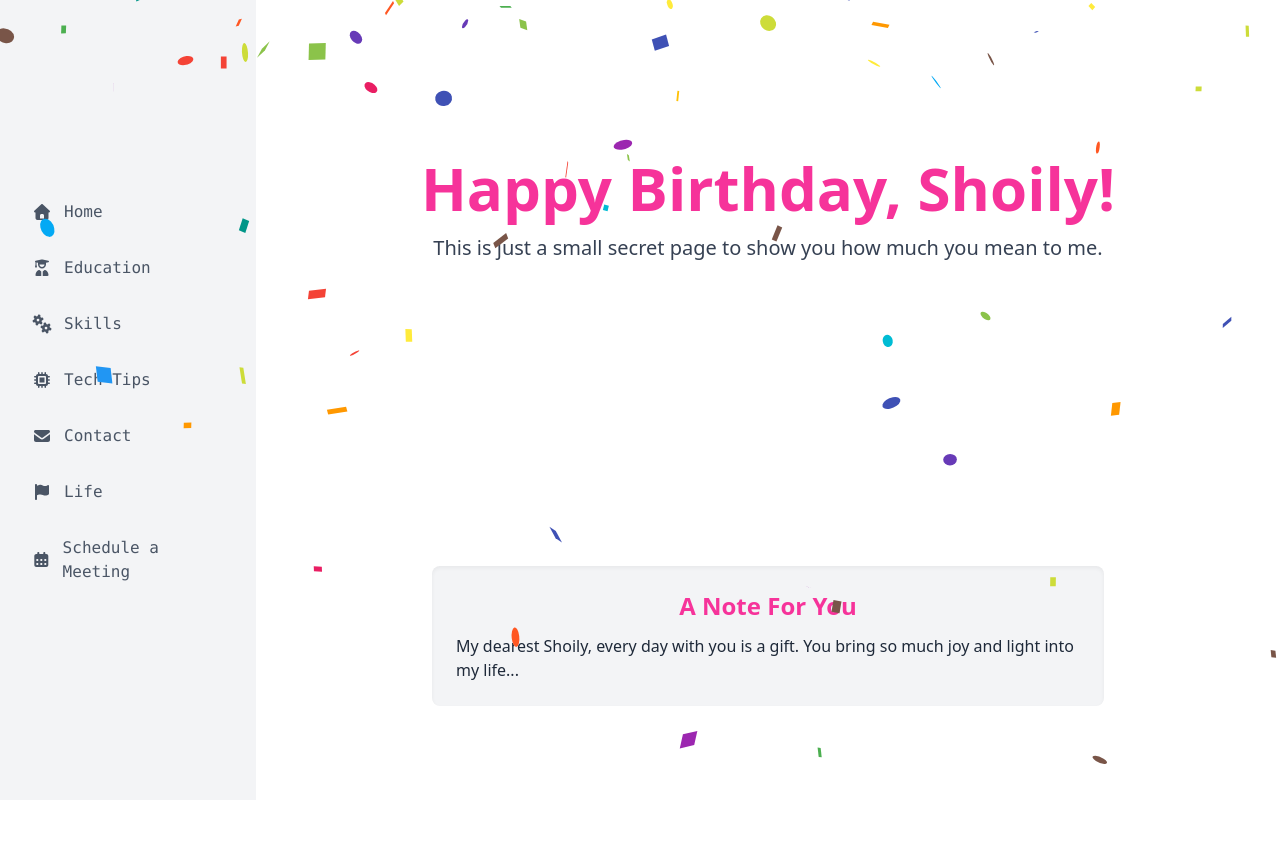
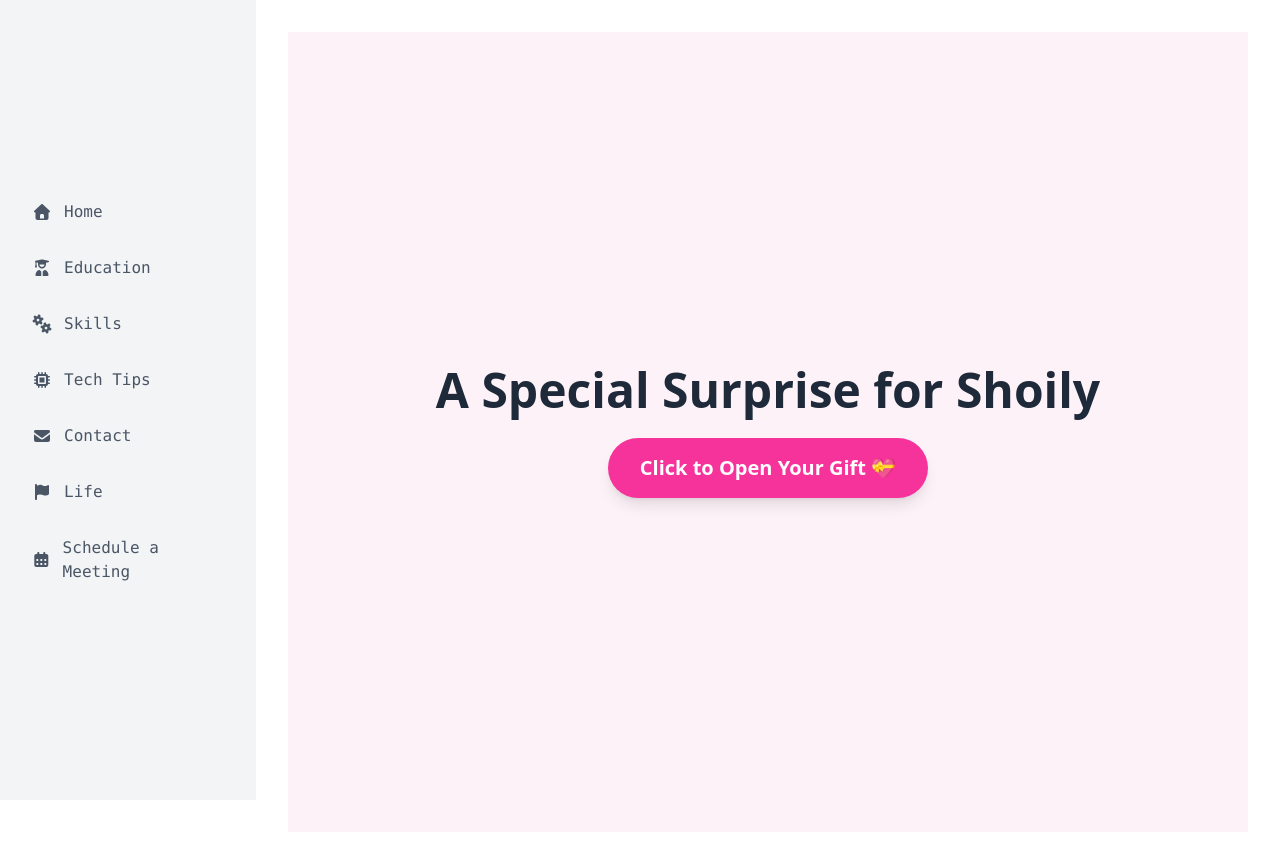
Before and after one commit to zaifears/zaifears-portfolio, a Next.js app: page /shoily in a window 1280 px wide. Built offline with nearby package versions, Linux system fonts and the light colour scheme.

Commit message:
EasterEgg 2.0

```diff
--- a/app/shoily/page.tsx
+++ b/app/shoily/page.tsx
@@ -1,37 +1,52 @@
 // app/shoily/page.tsx
 'use client';
 
-import { useState, useEffect } from 'react';
+import { useState, useRef } from 'react';
 import Image from 'next/image';
 import Confetti from 'react-confetti';
 
 export default function SecretBirthdayPage() {
-  const [isClient, setIsClient] = useState(false);
-  const [showContent, setShowContent] = useState(false);
+  const [isRevealed, setIsRevealed] = useState(false);
+  const audioRef = useRef<HTMLAudioElement>(null);
 
-  useEffect(() => {
-    // This ensures the confetti and audio only run on the client-side
-    setIsClient(true);
-    // Start the fade-in animation after a short delay
-    const timer = setTimeout(() => setShowContent(true), 500);
-    return () => clearTimeout(timer);
-  }, []);
+  const handleRevealClick = () => {
+    setIsRevealed(true);
+    // The user's click allows us to play the audio
+    if (audioRef.current) {
+      audioRef.current.play().catch(error => {
+        // Log any errors, just in case
+        console.error("Audio playback error:", error);
+      });
+    }
+  };
 
   return (
-    <>
-      {isClient && (
+    <div className="min-h-screen flex flex-col items-center justify-center text-center p-4 bg-pink-50 dark:bg-gray-900">
+      {/* The audio element is ready but not playing yet */}
+      <audio ref={audioRef} src="/happy-birthday.mp3" loop />
+
+      {!isRevealed ? (
+        // --- The Initial Surprise Button ---
+        <div className="text-center">
+          <h1 className="text-3xl md:text-5xl font-bold text-gray-800 dark:text-white mb-6">A Special Surprise for Shoily</h1>
+          <button
+            onClick={handleRevealClick}
+            className="px-8 py-4 bg-pink-500 text-white font-bold rounded-full shadow-lg hover:bg-pink-600 transition-transform transform hover:scale-105 text-xl"
+          >
+            Click to Open Your Gift 💝
+          </button>
+        </div>
+      ) : (
+        // --- The Birthday Content (after clicking) ---
         <>
           <Confetti
             recycle={false}
-            numberOfPieces={400}
-            tweenDuration={10000}
+            numberOfPieces={500}
+            tweenDuration={15000}
+            width={typeof window !== 'undefined' ? window.innerWidth : 0}
+            height={typeof window !== 'undefined' ? window.innerHeight : 0}
           />
-          <audio src="/happy-birthday.mp3" autoPlay />
-        </>
-      )}
-      <div
-        className={`min-h-screen flex flex-col items-center justify-center text-center p-4 transition-opacity duration-1000 ${showContent ? 'opacity-100' : 'opacity-0'}`}
-      >
+          <div className="animate-fade-in-down">
             <h1 className="text-4xl md:text-6xl font-bold text-pink-500 mb-4">
               Happy Birthday, Shoily!
             </h1>
@@ -40,9 +55,7 @@ export default function SecretBirthdayPage() {
               This is just a small secret page to show you how much you mean to me.
             </p>
 
-        {/* --- Image Gallery Section --- */}
             <div className="grid grid-cols-1 md:grid-cols-3 gap-4 mb-8 max-w-4xl">
-          {/* Add your images here. Place them in the /public folder */}
               <div className="relative h-60 w-full rounded-lg overflow-hidden shadow-lg">
                 <Image src="/path-to-your/image1.jpg" alt="A lovely memory" layout="fill" objectFit="cover" />
               </div>
@@ -54,15 +67,15 @@ export default function SecretBirthdayPage() {
               </div>
             </div>
 
-        {/* --- A Heartfelt Letter --- */}
-        <div className="max-w-2xl bg-gray-100 dark:bg-gray-800 p-6 rounded-lg shadow-inner">
+            <div className="max-w-2xl bg-white dark:bg-gray-800 p-6 rounded-lg shadow-inner">
               <h2 className="text-2xl font-semibold mb-3 text-pink-500">A Note For You</h2>
               <p className="text-left text-gray-800 dark:text-gray-200">
-            {/* Write your personal message here */}
                 My dearest Shoily, every day with you is a gift. You bring so much joy and light into my life...
               </p>
             </div>
           </div>
         </>
+      )}
+    </div>
   );
 }
```
Lines whose indentation alone changed are shown as unchanged.
